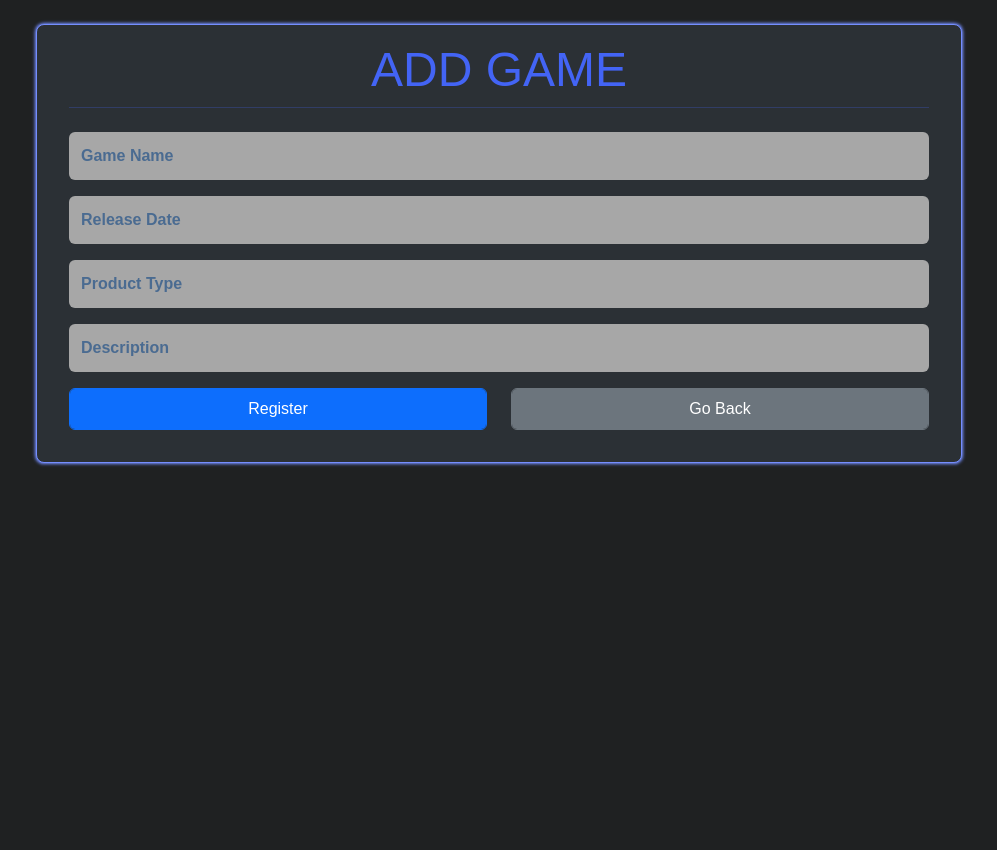
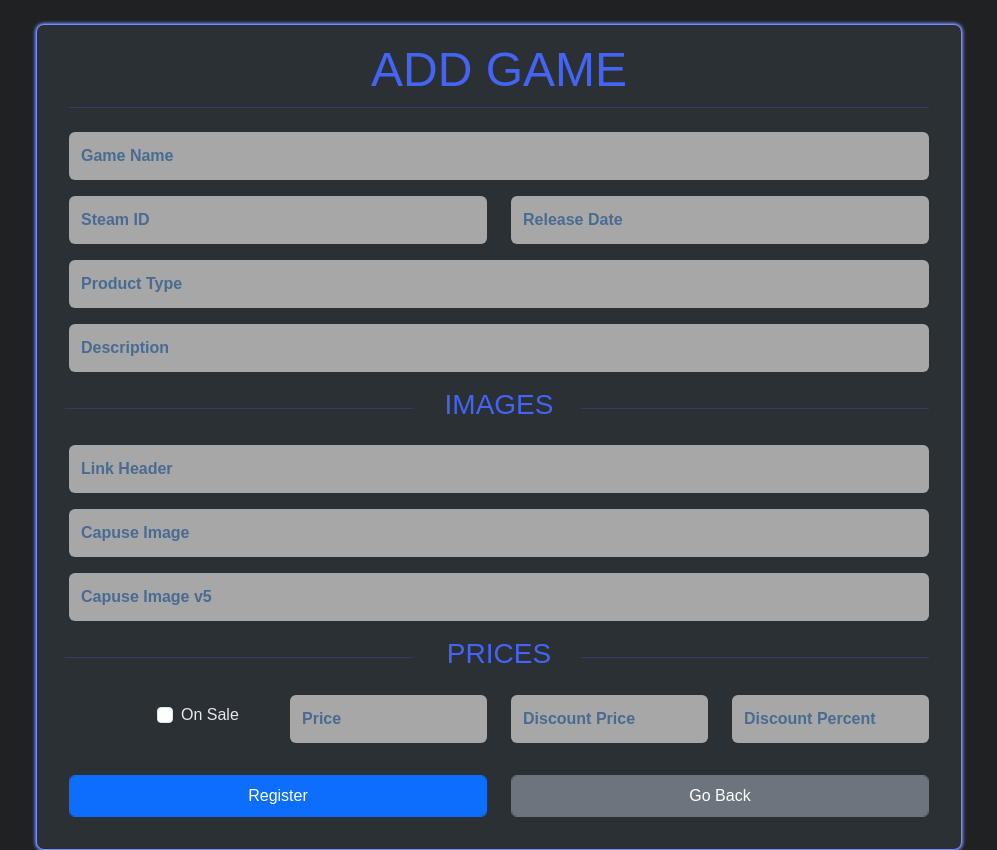
Before and after one commit to Rafawastaken/price-minder, a Flask app: page /admin/games/add-game in a window 1280 px wide. Shown: the part 73-923 px from the top of the page, without its empty margins (141-1138 px from the left). Before the commit the page ends 539 px from the top, so only its background shows below. Run offline with Flask 3, Linux system fonts and the light colour scheme; a user stored in the database is signed in.

Commit message:
add game form in backoffi9ce - missing generes field -> Need to make gerens add and point so i can create on to many relationship in db

```diff
--- a/webapp/price_minder/routes/backend/games_management/forms.py
+++ b/webapp/price_minder/routes/backend/games_management/forms.py
@@ -9,7 +9,7 @@ class AddGameForm(FlaskForm):
     steam_id = StringField('Name', validators=[DataRequired()])
     name = StringField('Name', validators=[DataRequired()])
     release_date = StringField('Release Date', validators=[DataRequired()])
-    type_product = StringField('Product Type', validators=[DataRequired()])
+    product_type = StringField('Product Type', validators=[DataRequired()])
     description = StringField('Description', validators=[DataRequired()])
 
     # Images
--- a/webapp/price_minder/routes/backend/games_management/routes.py
+++ b/webapp/price_minder/routes/backend/games_management/routes.py
@@ -49,8 +49,30 @@ def games_management_add():
     title = "Add Games Forms"
     form = AddGameForm()
 
+
+    # ! Falta adicionar generos
+
     if form.validate_on_submit():
-        ...
+        # Meta
+        steam_id = form.steam_id.data
+        name = form.name.data
+        release_date = form.release_date.data
+        product_type = form.product_type.data
+        description = form.description.data
+
+        # Images
+        link_header = form.link_header.data
+        capsule_image = form.capsule_image.data
+        capsule_imagev5 = form.capsule_imagev5.data
+
+        # Prices
+        price = form.price.data
+        on_sale = form.on_sale.data
+        discout_price = form.discount_price.data
+
+
+
+        return "form sent"
     else:
         flash_errors(form.errors)
 
--- a/webapp/price_minder/templates/backend/games-management/games_add.html
+++ b/webapp/price_minder/templates/backend/games-management/games_add.html
@@ -12,21 +12,100 @@
   <div class="row">
     <form method="POST">
       {{form.csrf_token}}
+
       <div class="mb-3">
         {{form.name(placeholder="Game Name",class='form-control input-color')}}
       </div>
+
+      <div class="row">
+        <div class="col-6">
+          <div class="mb-3">
+            {{form.steam_id(placeholder="Steam ID",class='form-control
+            input-color')}}
+          </div>
+        </div>
+        <div class="col-6">
+          <div class="mb-3">
+            {{form.release_date(placeholder="Release Date",class='form-control
+            input-color')}}
+          </div>
+        </div>
+      </div>
+
       <div class="mb-3">
-        {{form.release_date(placeholder="Release Date",class='form-control
+        {{form.product_type(placeholder="Product Type",class='form-control
         input-color')}}
       </div>
-      <div class="mb-3">
-        {{form.type_product(placeholder="Product Type",class='form-control
-        input-color')}}
-      </div>
+
       <div class="mb-3">
         {{form.description(class='form-control input-color',
         placeholder="Description")}}
       </div>
+
+      <div class="row mb-3">
+        <div class="col-5 mt-1 ps-2">
+          <hr class="blue-font" />
+        </div>
+        <div class="col-2">
+          <div class="h3 text-center blue-font">IMAGES</div>
+        </div>
+        <div class="col-5 mt-1 ps-2">
+          <hr class="blue-font" />
+        </div>
+      </div>
+
+      <div class="mb-3">
+        {{form.link_header(placeholder="Link Header", class='form-control
+        input-color' )}}
+      </div>
+      <div class="mb-3">
+        {{form.capsule_image(placeholder="Capuse Image", class='form-control
+        input-color' )}}
+      </div>
+      <div class="mb-3">
+        {{form.capsule_imagev5(placeholder="Capuse Image v5",
+        class='form-control input-color' )}}
+      </div>
+
+      <div class="row mb-3">
+        <div class="col-5 mt-1 ps-2">
+          <hr class="blue-font" />
+        </div>
+        <div class="col-2">
+          <div class="h3 text-center blue-font">PRICES</div>
+        </div>
+        <div class="col-5 mt-1 ps-2">
+          <hr class="blue-font" />
+        </div>
+      </div>
+
+      <div class="row mb-3">
+        <div class="col">
+          <div class="mb-3 mt-2 form-check ms-5">
+            {{form.on_sale(class='form-check-input ms-3 me-2')}}
+            <label class="form-check-label" for="exampleCheck1">On Sale</label>
+          </div>
+        </div>
+        <div class="col">
+          <div class="mb-3">
+            {{form.price(placeholder="Price", class='form-control input-color'
+            )}}
+          </div>
+        </div>
+        <div class="col">
+          <div class="mb-3">
+            {{form.discount_price(placeholder="Discount Price",
+            class='form-control input-color' )}}
+          </div>
+        </div>
+        <div class="col">
+          <div class="mb-3">
+            {{form.discount_percent(placeholder="Discount Percent",
+            class='form-control input-color' )}}
+          </div>
+        </div>
+      </div>
+
       <div class="row">
         <div class="col-6">
           <input
```
